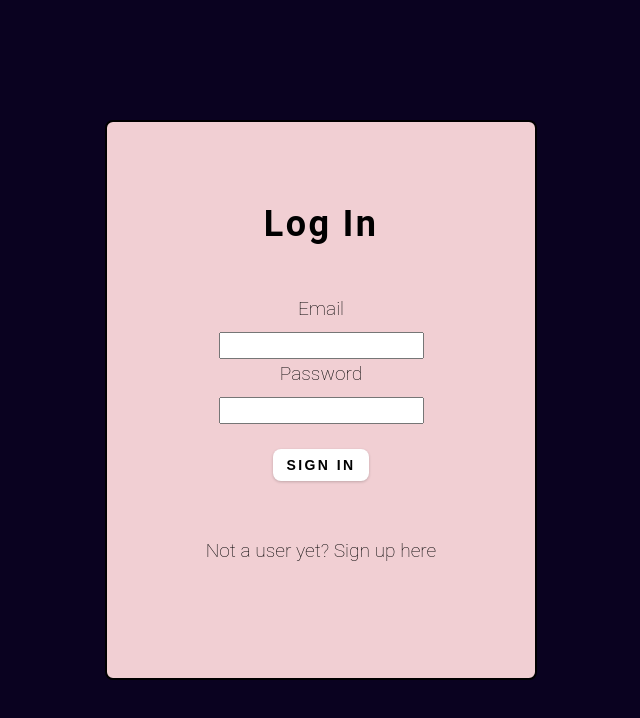
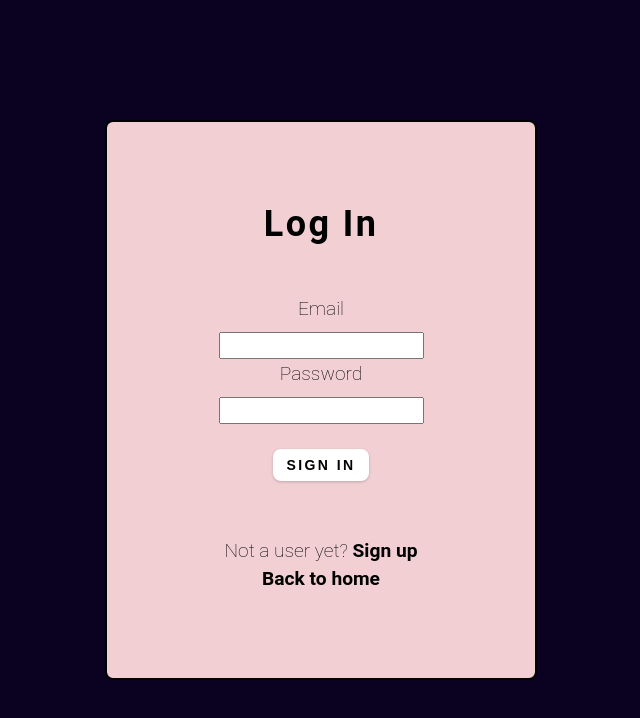
Before and after one commit to reinforced-eevee/occasio, a React app: page /login in a window 1280 px wide. Shown: the top 718 px of the page, without its empty margins (319-959 px from the left). Built offline with nearby package versions, Linux system fonts and the light colour scheme; a web font is replaced by a local one.

Commit message:
small tweaks

```diff
--- a/src/components/Login.jsx
+++ b/src/components/Login.jsx
@@ -76,7 +76,9 @@ const Login = () => {
         {!correctCredential && <div className="error">Incorrect username or password.</div>}
 
         <p className='signup-footer'>
-          Not a user yet? <a href='/signup'>Sign up here</a>
+          Not a user yet? <a href='/signup'>Sign up</a>
+          <br></br>
+          <a href="/">Back to home</a>
         </p>
       </div>
     </div>
--- a/src/components/Signup.jsx
+++ b/src/components/Signup.jsx
@@ -87,7 +87,9 @@ const SignUp = () => {
           </div>
         )}
         <p className='signup-footer'>
-          Already a user? <a href='/login'>Log in here</a>
+          Already a user? <a href='/login'>Log in</a>
+          <br></br>
+          <a href="/">Back to home</a>
         </p>
       </div>
     </div>
--- a/src/styling/Login.css
+++ b/src/styling/Login.css
@@ -42,6 +42,7 @@
 }
 .login-center a {
   color: var(--black);
+  font-weight: bold
 }
 .login-footer a {
   color: var(--black);
```
